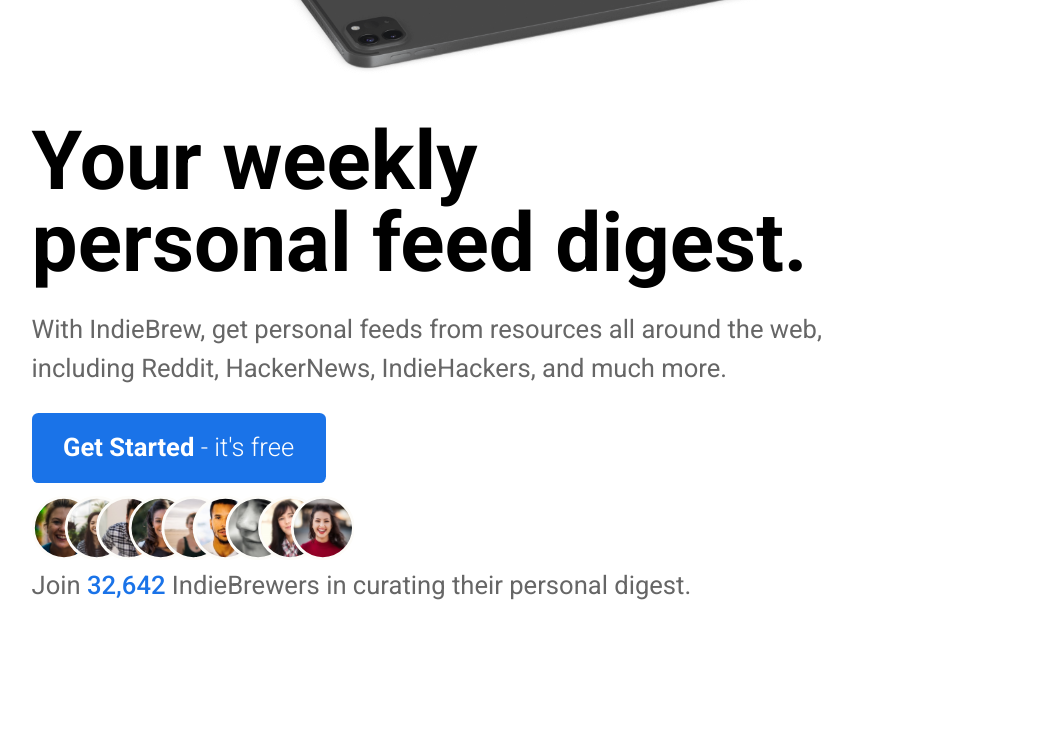
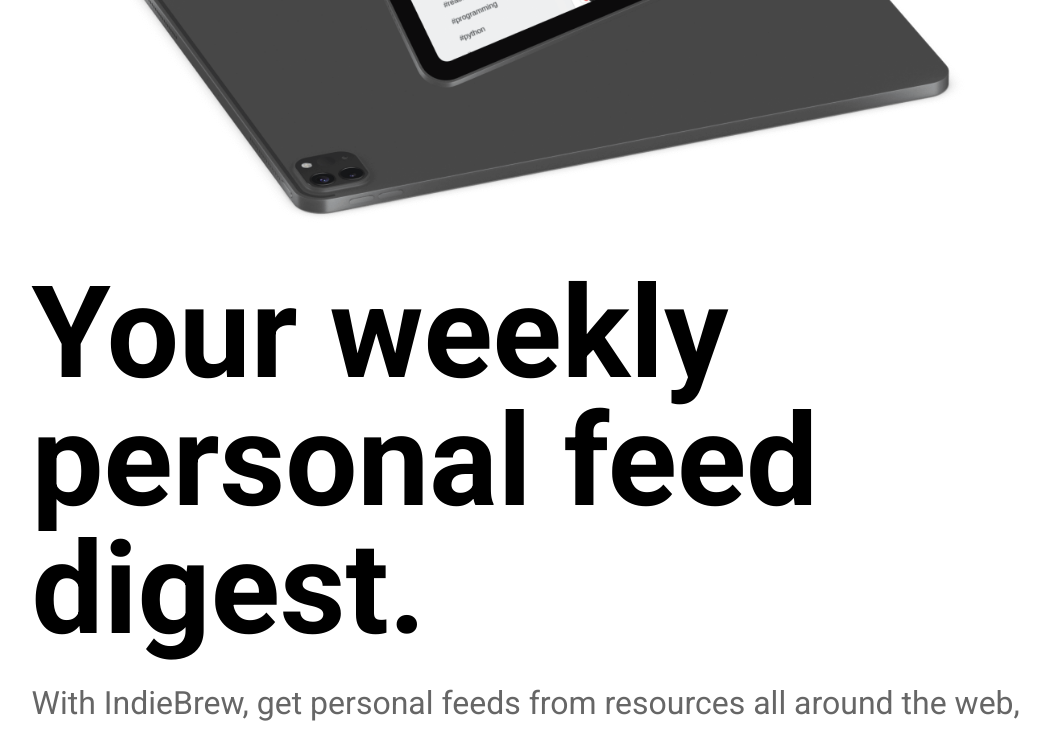
Before and after one commit to nvhoang2001/indie-brew-page, a React (Create React App) app: page / in a window 1280 px wide. Shown: the part 820-1555 px from the top of the page, without its empty margins (58-1108 px from the left). Built offline with nearby package versions, Linux system fonts and the light colour scheme.

Commit message:
Adjust style for HeaderImage component

```diff
--- a/src/components/HeaderTitle/HeaderTitle.style.scss
+++ b/src/components/HeaderTitle/HeaderTitle.style.scss
@@ -1,6 +1,28 @@
 @import "../../global.scss";
 
 $text-color: hsl(0, 0%, 40%);
+
+@mixin mobile-header-title($selector, $font-size) {
+	#{$selector} {
+		padding-right: 0;
+		&__title {
+			font-size: 5rem;
+		}
+
+		p,
+		&__btn {
+			font-size: $font-size;
+		}
+
+		&__btn {
+			margin: 1rem 0;
+		}
+
+		&__members {
+			margin: 1rem 0;
+		}
+	}
+}
 
 .header-title {
 	width: 60%;
@@ -56,3 +78,13 @@
 		}
 	}
 }
+
+// Query for landscape phone
+@media only screen and (max-device-width: $phone-landscape-screen-max) and (orientation: landscape) {
+	@include mobile-header-title(".header-title", $phone-landscape-font);
+}
+
+// Query for portrait phone
+@media only screen and (max-device-width: $phone-portrait-screen-max) and (orientation: portrait) {
+	@include mobile-header-title(".header-title", $phone-portrait-font);
+}
--- a/src/global.scss
+++ b/src/global.scss
@@ -1,6 +1,6 @@
 $medium-font: 0.75rem;
 $ipad-font: 1rem;
-$phone-portrait-font: 1.5rem;
+$phone-portrait-font: 2rem;
 $phone-landscape-font: 1.25rem;
 $font-color: #666;
 $ipad-portrait-screen-max: 1024px;
--- a/src/sections/Header-Image/HeaderImage.style.scss
+++ b/src/sections/Header-Image/HeaderImage.style.scss
@@ -2,6 +2,36 @@
 
 @mixin full-width {
 	width: 100%;
+}
+
+@mixin ipad-header-img($selector) {
+	#{$selector} {
+		flex-direction: column;
+
+		margin: 3rem 0;
+
+		@at-root .header-title {
+			@include full-width();
+
+			font-size: $ipad-font;
+		}
+
+		&__img {
+			position: static;
+			transform: none;
+			order: -1;
+			width: 70%;
+			margin-bottom: 1.5rem;
+		}
+	}
+}
+
+@mixin mobile-header-img($selector) {
+	#{$selector} {
+		&__img {
+			width: 85%;
+		}
+	}
 }
 
 .header-image {
@@ -18,46 +48,26 @@
 
 // Query for portrait ipad
 @media only screen and (max-device-width: $ipad-portrait-screen-max) and (orientation: portrait) {
+	@include ipad-header-img(".header-image");
 	.header-image {
-		flex-direction: column;
-
-		margin: 3rem 0;
-
 		min-height: auto;
-
-		@at-root .header-title {
-			@include full-width();
-
-			font-size: 1.25rem;
-		}
-
-		&__img {
-			position: static;
-			transform: none;
-			order: -1;
-			width: 70%;
-			margin-bottom: 1.5rem;
-		}
 	}
 }
 
 // Query for landscape ipad
 @media only screen and (max-device-width: $ipad-landscape-screen-max) and (orientation: landscape) {
+	@include ipad-header-img(".header-image");
+}
+
+// Query for portrait phone
+@media only screen and (max-device-width: $phone-portrait-screen-max) and (orientation: portrait) {
+	@include mobile-header-img(".header-image");
 	.header-image {
-		flex-direction: column;
-
-		margin: 3rem 0;
-
-		@at-root .header-title {
-			@include full-width();
-		}
-
-		&__img {
-			position: static;
-			transform: none;
-			order: -1;
-			width: 70%;
-			margin-bottom: 1.5rem;
-		}
+		min-height: auto;
 	}
 }
+
+// Query for landscape phone
+@media only screen and (max-device-width: $phone-landscape-screen-max) and (orientation: landscape) {
+	@include mobile-header-img(".header-image");
+}
```
